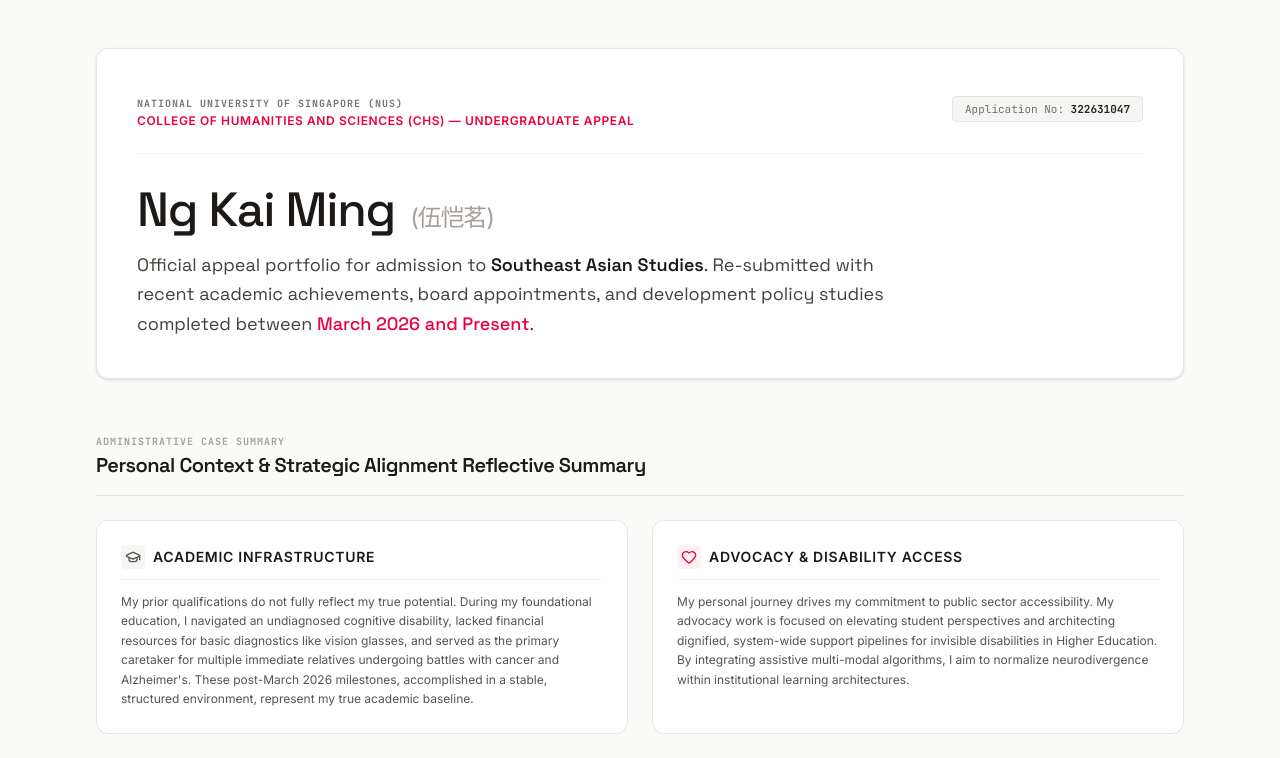
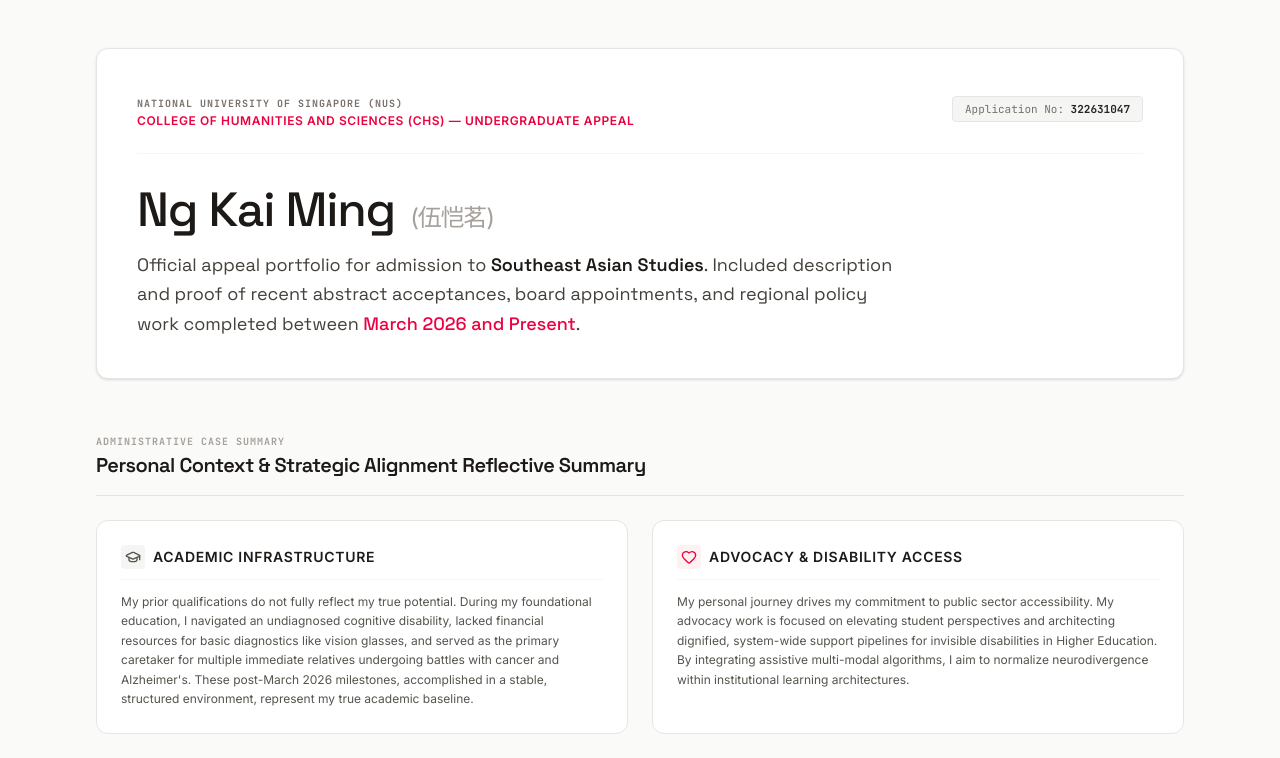
Before and after one commit to socialsciencegrandma/portfolio, a Next.js app in the folder nus-admission-appeal/: page / in a window 1280 px wide. Shown: the top 758 px of the page. Built offline with nearby package versions, Linux system fonts and the light colour scheme.

Commit message:
Update appeal portfolio description in page.tsx

```diff
--- a/nus-admission-appeal/app/page.tsx
+++ b/nus-admission-appeal/app/page.tsx
@@ -186,7 +186,7 @@
               Ng Kai Ming <span className="text-stone-400 font-sans text-xl sm:text-2xl font-normal ml-1">(伍恺茗)</span>
             </h1>
             <p className="text-stone-700 text-base sm:text-lg leading-relaxed max-w-3xl font-display">
-              Official appeal portfolio for admission to <span className="font-semibold text-stone-900">Southeast Asian Studies</span>. Re-submitted with recent academic achievements, board appointments, and development policy studies completed between <span className="text-rose-600 font-medium">March 2026 and Present</span>.
+              Official appeal portfolio for admission to <span className="font-semibold text-stone-900">Southeast Asian Studies</span>. Included description and proof of recent abstract acceptances, board appointments, and regional policy work completed between <span className="text-rose-600 font-medium">March 2026 and Present</span>.
             </p>
           </div>
         </header>
```
